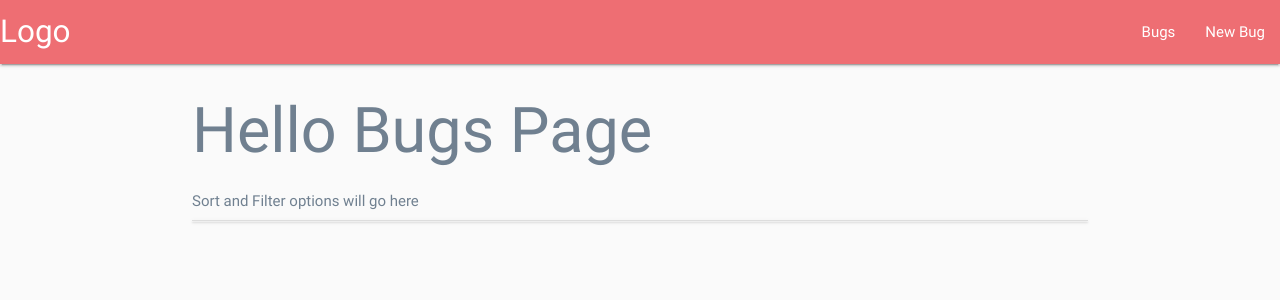
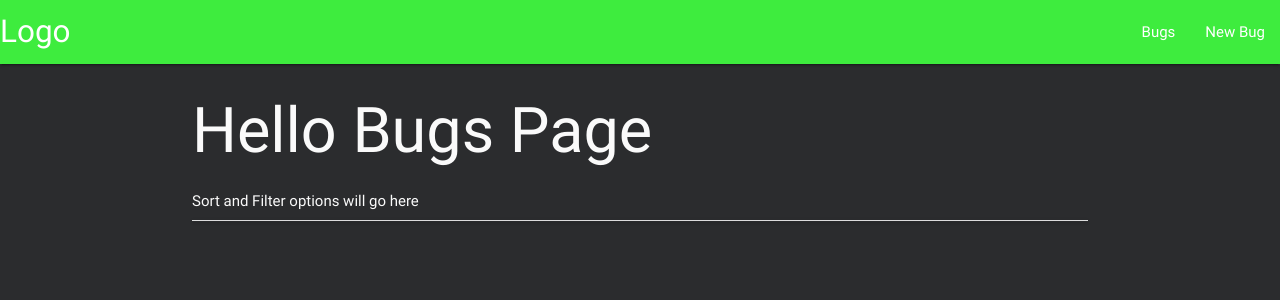
Before and after one commit to geminerald/bugzap, a Flask app: page / in a window 1280 px wide. Shown: the top 300 px of the page. Run offline with Flask 2, Linux system fonts and the light colour scheme; data that the repository does not hold is empty; some libraries are stand-ins or nearby versions.

Commit message:
updated colour scheme

```diff
--- a/static/css/style.css
+++ b/static/css/style.css
@@ -1,6 +1,10 @@
 body{
-    background-color: #fafafa;
-    color: slategrey;
+    background-color: #2b2c2e;
+    color: #fafafa;
+}
+
+nav{
+    background-color: #3eec3e;
 }
 
 .btn-small{
@@ -16,5 +20,6 @@ body{
     margin-top: 5px;
     display:flex;
     justify-content: space-between;
+    color: #2b2c2e;
 
 }
```
